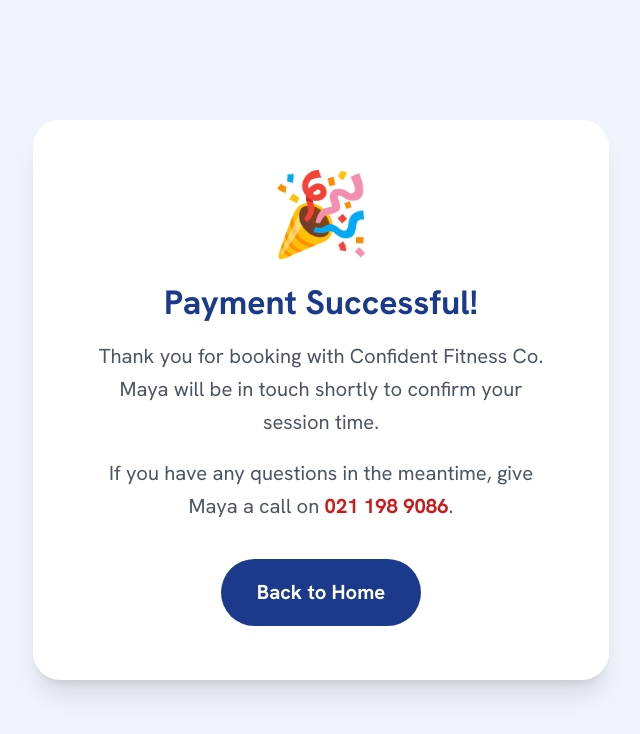
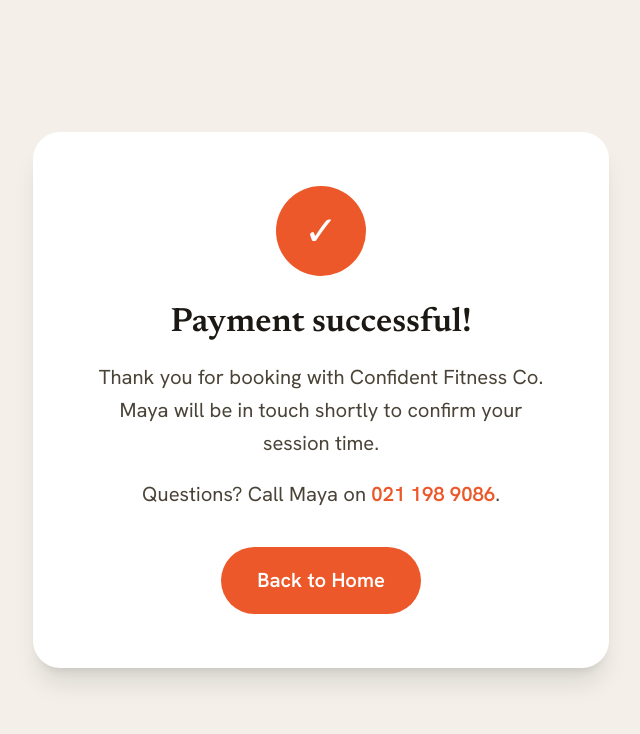
Before and after one commit to independenceservicesnz-coder/confident-fitness, a Next.js app in the folder sessions/compassionate-zen-cerf/mnt/outputs/confident-fitness-co/: page /success in a window 1280 px wide. Shown: the top 734 px of the page, without its empty margins (319-959 px from the left). Built offline with nearby package versions, Linux system fonts and the light colour scheme.

Commit message:
Update Success page styling and content

```diff
--- a/sessions/compassionate-zen-cerf/mnt/outputs/confident-fitness-co/app/success/page.tsx
+++ b/sessions/compassionate-zen-cerf/mnt/outputs/confident-fitness-co/app/success/page.tsx
@@ -1,20 +1,17 @@
 export default function Success() {
   return (
-    <main className="min-h-screen bg-[#F0F5FD] flex items-center justify-center px-6">
+    <main className="min-h-screen bg-cream flex items-center justify-center px-6">
       <div className="max-w-lg w-full bg-white rounded-3xl shadow-xl p-12 text-center">
-        <div className="text-7xl mb-6">🎉</div>
-        <h1 className="text-3xl font-extrabold text-[#1B3A8C] mb-4">Payment Successful!</h1>
-        <p className="text-gray-600 text-lg leading-relaxed mb-4">
+        <div className="w-20 h-20 rounded-full bg-orange text-white flex items-center justify-center text-4xl mx-auto mb-6">✓</div>
+        <h1 className="font-serif text-3xl font-semibold text-ink mb-4">Payment successful!</h1>
+        <p className="text-ink-mid text-lg leading-relaxed mb-4">
           Thank you for booking with Confident Fitness Co. Maya will be in touch shortly to confirm your session time.
         </p>
-        <p className="text-gray-600 text-lg leading-relaxed mb-8">
-          If you have any questions in the meantime, give Maya a call on{' '}
-          <a href="tel:0211989086" className="text-[#CC1B1B] font-bold hover:underline">021 198 9086</a>.
+        <p className="text-ink-mid text-lg leading-relaxed mb-8">
+          Questions? Call Maya on{' '}
+          <a href="tel:0211989086" className="text-orange font-semibold hover:underline">021 198 9086</a>.
         </p>
-        <a
-          href="/"
-          className="inline-block bg-[#1B3A8C] text-white font-bold px-8 py-4 rounded-full text-lg hover:bg-[#2A56CC] transition-colors"
-        >
+        <a href="/" className="inline-block bg-orange text-white font-semibold px-8 py-4 rounded-full text-lg hover:bg-[#d44a1f] transition-colors no-underline">
           Back to Home
         </a>
       </div>
```
